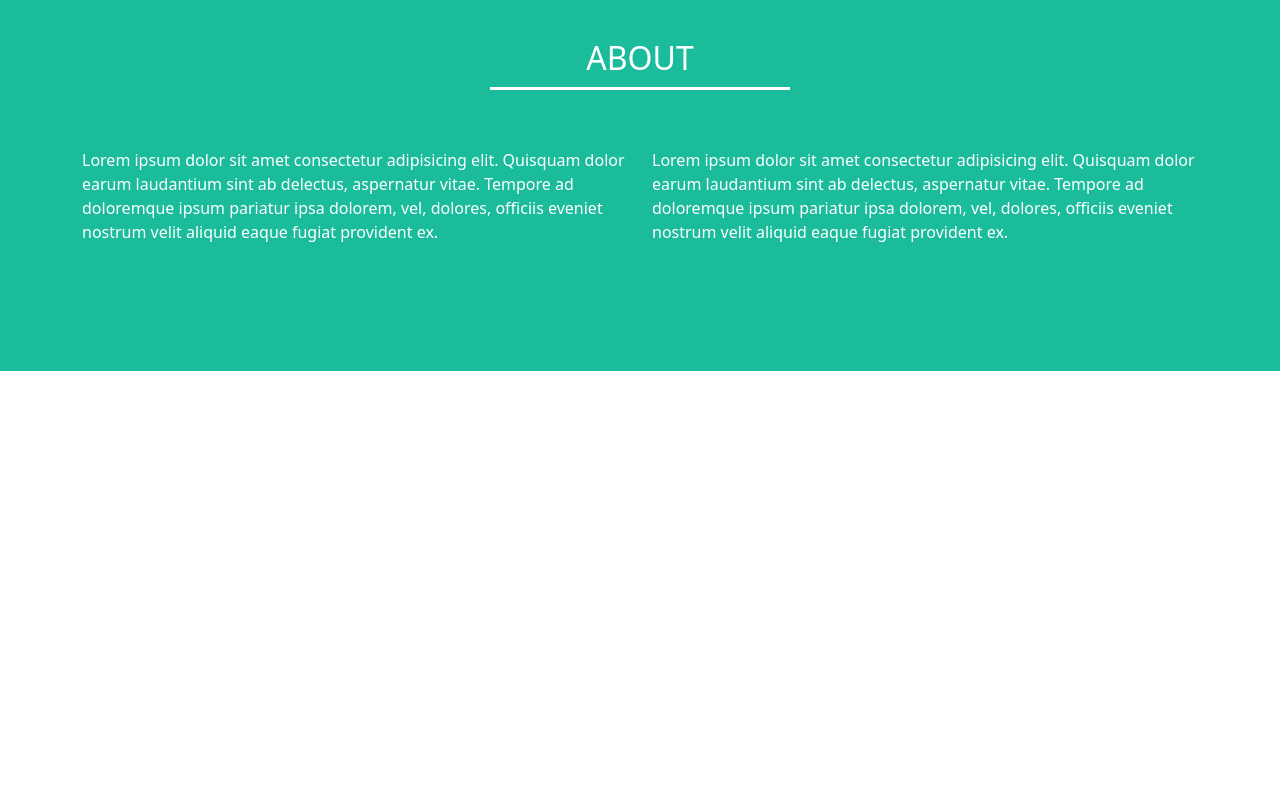
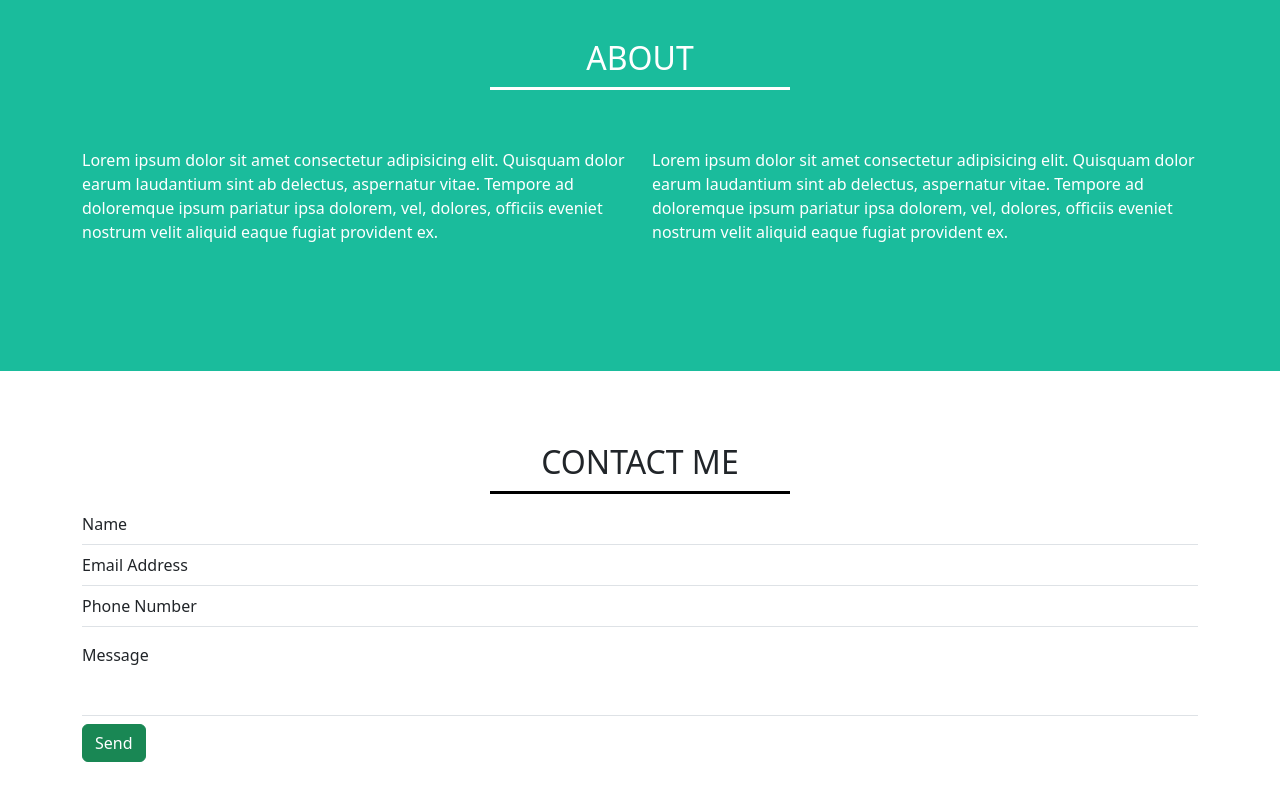
Before and after one commit to LeoneCarmelo/html-css-bootstrap-freelancer, a plain HTML site: page index.html in a window 1280 px wide. Shown: the part 1102-1912 px from the top of the page. Before the commit the page ends 1473 px from the top, so only its background shows below. Drawn offline with nearby package versions, Linux system fonts and the light colour scheme.

Commit message:
Add Contact

```diff
--- a/index.html
+++ b/index.html
@@ -95,7 +95,31 @@
                 </div>
                 <div class="col-12 col-sm-6 text-white mb-4">Lorem ipsum dolor sit amet consectetur adipisicing elit. Quisquam dolor earum laudantium sint ab delectus, aspernatur vitae. Tempore ad doloremque ipsum pariatur ipsa dolorem, vel, dolores, officiis eveniet nostrum velit aliquid eaque fugiat provident ex.</div>
                 <div class="col-12 col-sm-6 text-white mb-4">Lorem ipsum dolor sit amet consectetur adipisicing elit. Quisquam dolor earum laudantium sint ab delectus, aspernatur vitae. Tempore ad doloremque ipsum pariatur ipsa dolorem, vel, dolores, officiis eveniet nostrum velit aliquid eaque fugiat provident ex.</div>
+            </div>
+        </div>
+    </section>
 
+    <!-- Contact -->
+    <section class="contact p-5">
+        <div class="container">
+            <div class="row">
+                <div class="col-12">
+                    <h2 class="pt-4 text-center">CONTACT ME</h2>
+                    <div class="bg-black"></div>
+                </div>
+                <div class="col-12">
+                    <span class="d-block border-bottom py-2">Name</span>
+                </div>
+                <div class="col-12">
+                    <span class="d-block border-bottom py-2">Email Address</span>
+                </div>
+                <div class="col-12">
+                    <span class="d-block border-bottom py-2">Phone Number</span>
+                </div>
+                <div class="col-12">
+                    <span class="d-block pt-3 pb-5 border-bottom">Message</span>
+                </div>
+                <div class="col-12"><button class="btn btn-success mt-2">Send</button></div>
             </div>
         </div>
     </section>
```
